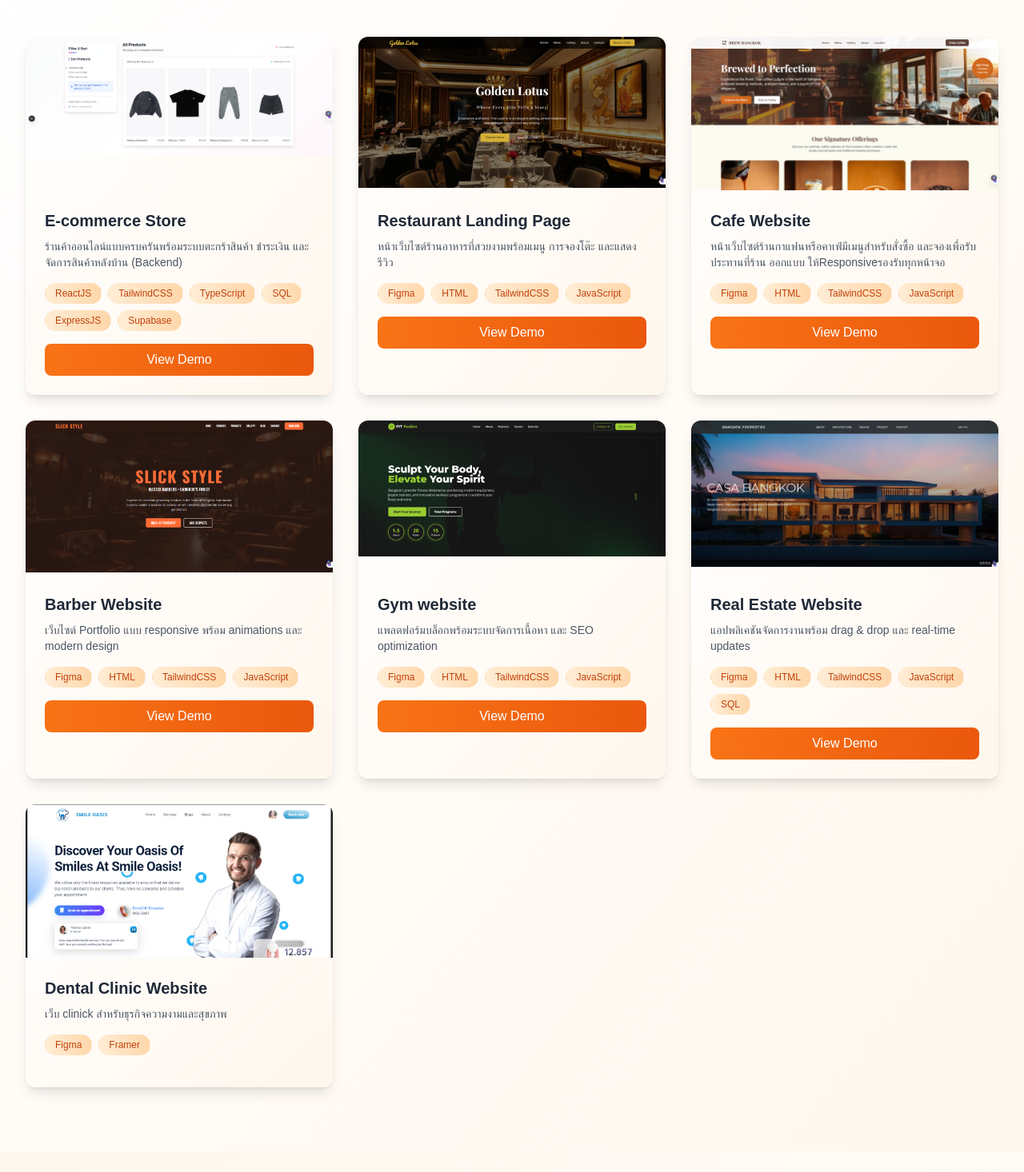
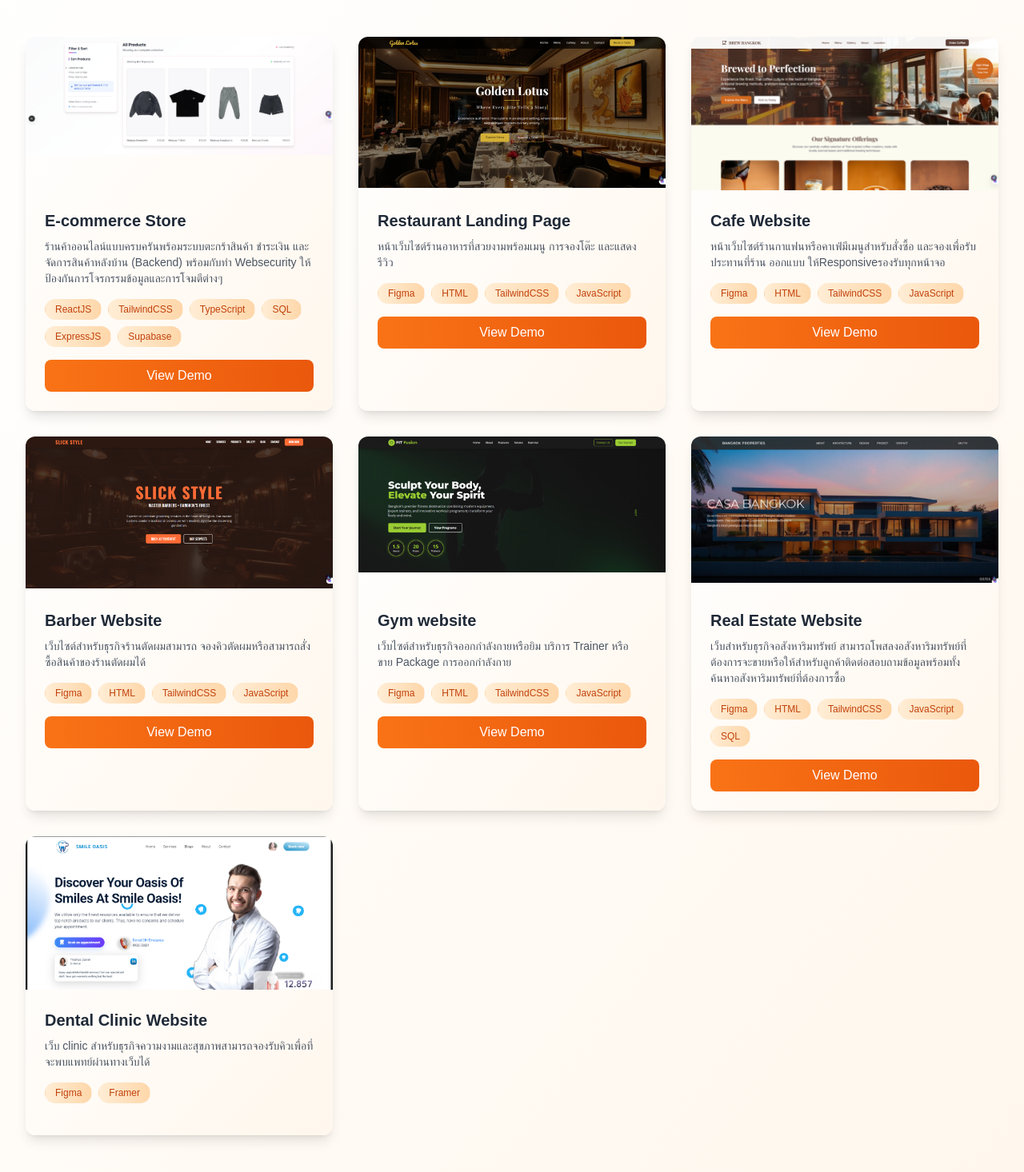
Before and after one commit to Nut06/portfolio-website, a Next.js app: page / in a window 1280 px wide. Shown: the part 1436-2902 px from the top of the page at 80% size. Built offline with nearby package versions, Linux system fonts and the light colour scheme.

Commit message:
Update website descriptions for clarity and detail; remove placeholder images for Echo Buy Platform.

```diff
--- a/data/websites.ts
+++ b/data/websites.ts
@@ -35,7 +35,7 @@ export const websites: Website[] = [
     id: "1",
     slug: "ecommerce-store",
     title: "E-commerce Store",
-    description: "ร้านค้าออนไลน์แบบครบครันพร้อมระบบตะกร้าสินค้า ชำระเงิน และจัดการสินค้าหลังบ้าน (Backend)",
+    description: "ร้านค้าออนไลน์แบบครบครันพร้อมระบบตะกร้าสินค้า ชำระเงิน และจัดการสินค้าหลังบ้าน (Backend) พร้อมกับทำ Websecurity ให้ป้องกันการโจรกรรมข้อมูลและการโจมตีต่างๆ",
     technologies: [techstack.ReactJS, techstack.TailwindCSS, techstack.TypeScript, techstack.SQL, techstack.ExpressJS, techstack.Supabase],
     image: "/images/websites/thumbnail/ecom_thumbnail.png",
     demoUrl: "/demos/ecommerce-store/index.html",
@@ -71,7 +71,7 @@ export const websites: Website[] = [
     id: "4",
     slug: "barber",
     title: "Barber Website",
-    description: "เว็บไซต์ Portfolio แบบ responsive พร้อม animations และ modern design",
+    description: "เว็บไซต์สำหรับธุรกิจร้านตัดผมสามารถ จองคิวตัดผมหรือสามารถสั่งซื้อสินค้าของร้านตัดผมได้",
     technologies: [techstack.Figma, techstack.HTML, techstack.TailwindCSS, techstack.JS],
     image: "/images/websites/thumbnail/barber_thumbnail.png",
     demoUrl: "/demos/barber/index.html",
@@ -83,7 +83,7 @@ export const websites: Website[] = [
     id: "5",
     slug: "gym",
     title: "Gym website",
-    description: "แพลตฟอร์มบล็อกพร้อมระบบจัดการเนื้อหา และ SEO optimization",
+    description: "เว็บไซต์สำหรับธุรกิจออกกำลังกายหรือยิม บริการ Trainer หรือ ขาย Package การออกกำลังกาย",
     technologies: [techstack.Figma, techstack.HTML, techstack.TailwindCSS, techstack.JS],
     image: "/images/websites/thumbnail/gymweb_thumbnail.png",
     demoUrl: "/demos/gym/index.html",
@@ -95,7 +95,7 @@ export const websites: Website[] = [
     id: "6",
     slug: "realestate",
     title: "Real Estate Website",
-    description: "แอปพลิเคชันจัดการงานพร้อม drag & drop และ real-time updates",
+    description: "เว็บสำหรับธุรกิจอสังหาริมทรัพย์ สามารถโพสลงอสังหาริมทรัพย์ที่ต้องการจะขายหรือให้สำหรับลูกค้าติดต่อสอบถามข้อมูลพร้อมทั้งค้นหาอสังหาริมทรัพย์ที่ต้องการซื้อ",
     technologies: [techstack.Figma, techstack.HTML, techstack.TailwindCSS, techstack.JS, techstack.SQL],
     image: "/images/websites/thumbnail/realestate_thumbnail.png",
     demoUrl: "/demos/real_estate/index.html",
@@ -107,7 +107,7 @@ export const websites: Website[] = [
     id: "7",
     slug: "clinic",
     title: "Dental Clinic Website",
-    description: "เว็บ clinick สำหรับธุรกิจความงามและสุขภาพ",
+    description: "เว็บ clinic สำหรับธุรกิจความงามและสุขภาพสามารถจองรับคิวเพื่อที่จะพบแพทย์ผ่านทางเว็บได้",
     technologies: ["Figma", "Framer"],
     image: "/images/websites/thumbnail/Dentalclinic_thumbnail.png",
     demoUrl: "/demos/task-manager/index.html",
```
Also changed, not shown: public/images/echo-buy/placeholder.txt (deleted), 1 other file (tests, documents, lock files or other folders).
